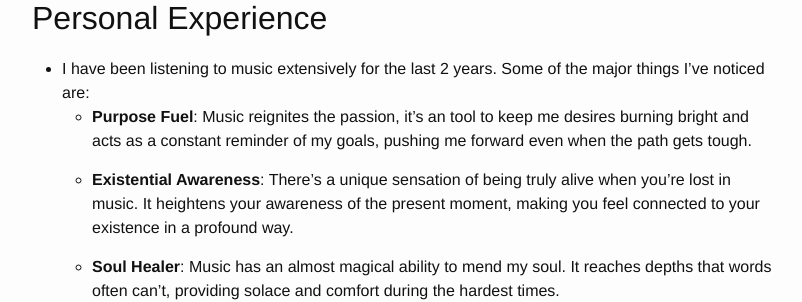
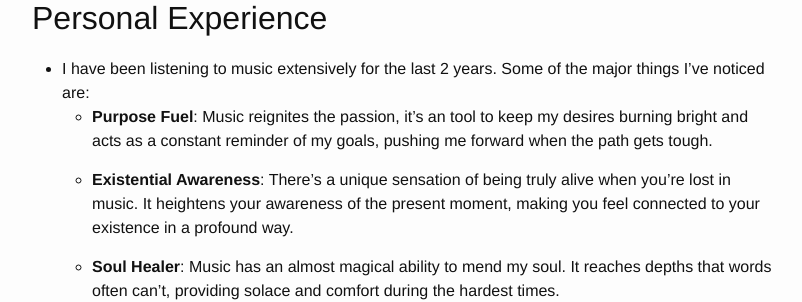
Before and after one commit to arbazkiraak/arbazkiraak.github.io, a Jekyll site: the page built from _posts/2024/2024-05-06-music.markdown, in a window 1280 px wide and 900 px high, scrolled down 1837 px. Shown: the part 152-454 px from the top of the window, without its empty margins (238-1040 px from the left). Built offline with Jekyll 4.4.1, drawn with Linux system fonts in a browser that asks for light colours; nearby versions of some CDN libraries.

Commit message:
minor fixes

```diff
--- a/_posts/2024/2024-05-06-music.markdown
+++ b/_posts/2024/2024-05-06-music.markdown
@@ -66,7 +66,7 @@ The philosopher Arthur Schopenhauer [^schopenhauer] also spoke of music as a uni
 ## Personal Experience
 
 - I have been listening to music extensively for the last 2 years. Some of the major things I’ve noticed are:
-    - **Purpose Fuel**: Music reignites the passion, it's an tool to keep me desires burning bright and acts as a constant reminder of my goals, pushing me forward even when the path gets tough.
+    - **Purpose Fuel**: Music reignites the passion, it's an tool to keep my desires burning bright and acts as a constant reminder of my goals, pushing me forward when the path gets tough.
 
     - **Existential Awareness**: There's a unique sensation of being truly alive when you're lost in music. It heightens your awareness of the present moment, making you feel connected to your existence in a profound way.
 
```
